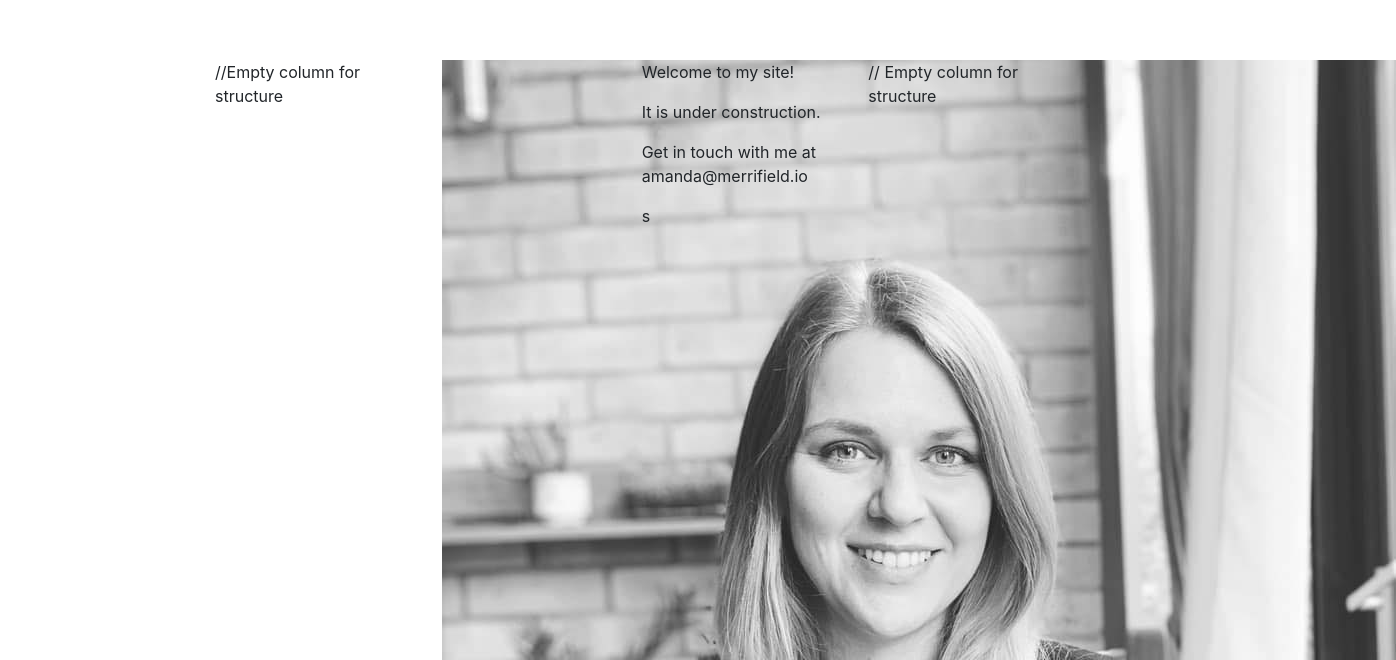
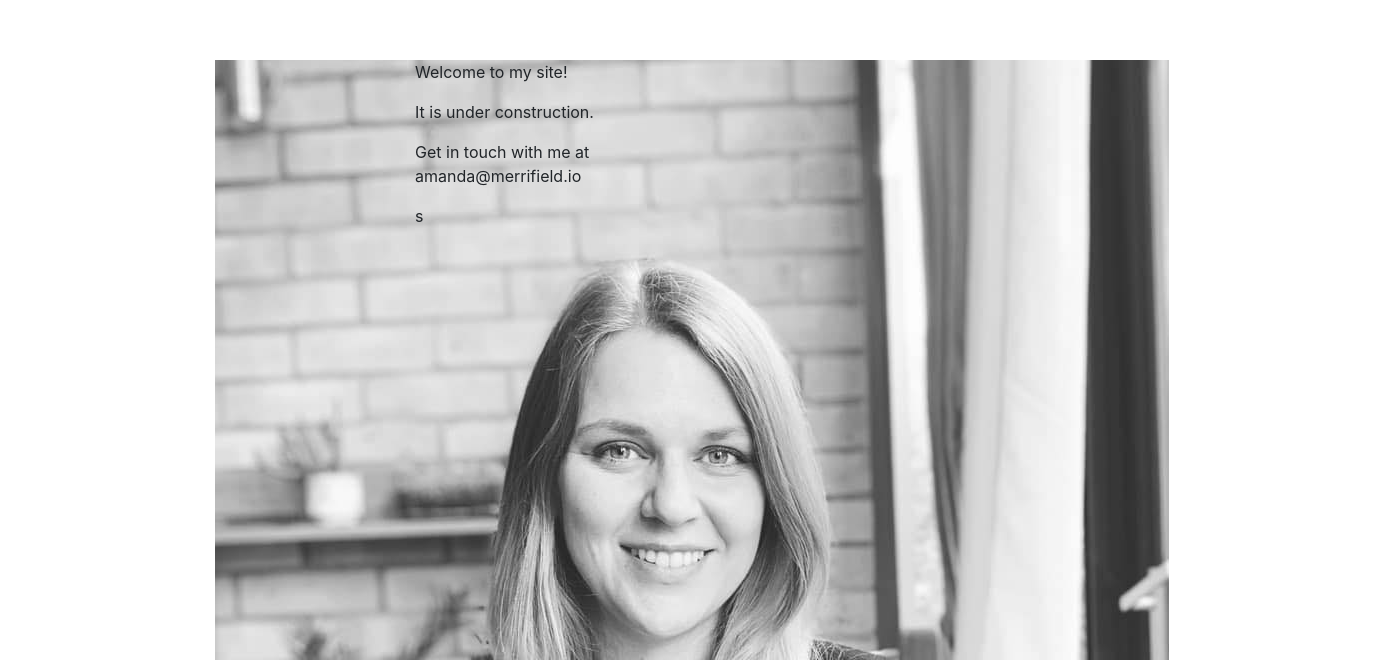
Before and after one commit to amandamerrifield/amandamerrifield.github.io, a plain HTML site: page index.html in a window 1280 px wide. Shown: the part 140-800 px from the top of the page, 1396 px wide, since content can reach past the window. Drawn offline with nearby package versions, Linux system fonts and the light colour scheme.

Commit message:
changed the bootstrap column configuration and profilepicture size

```diff
--- a/index.html
+++ b/index.html
@@ -8,9 +8,6 @@
 <body style="margin:200px;">
 <div class="container">
     <div class="row">
-        <div class="col-sm">
-            //Empty column for structure
-        </div>
         <div class="col-sm" style="max-width: 200px; max-height: 200px;">
         <img src="ProfilePic.jpg">
         </div>
@@ -19,9 +16,6 @@
             <p>It is under construction.</p>
             <p>Get in touch with me at </br> amanda@merrifield.io</p>s
         </div>
-        <div class="col-sm">
-            // Empty column for structure
-            </div>
     </div>
 </div>
 </body>
```
